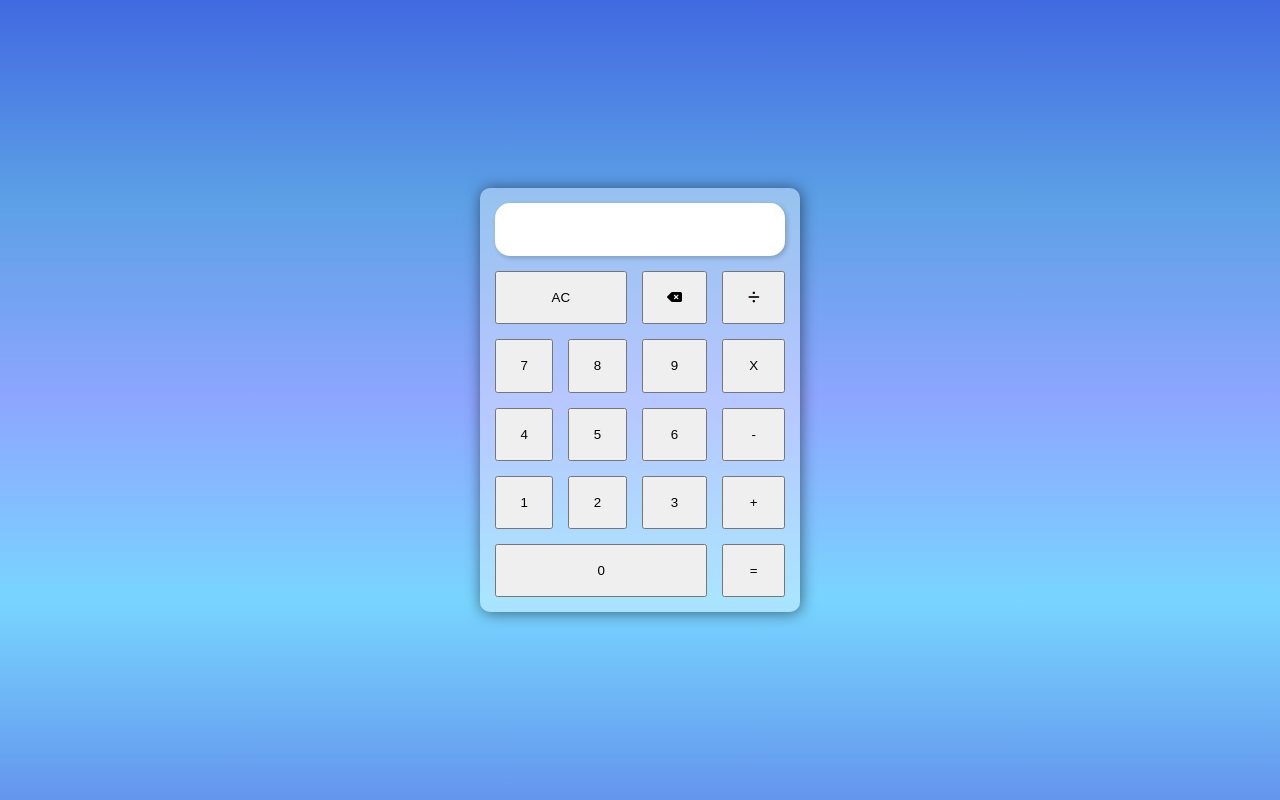
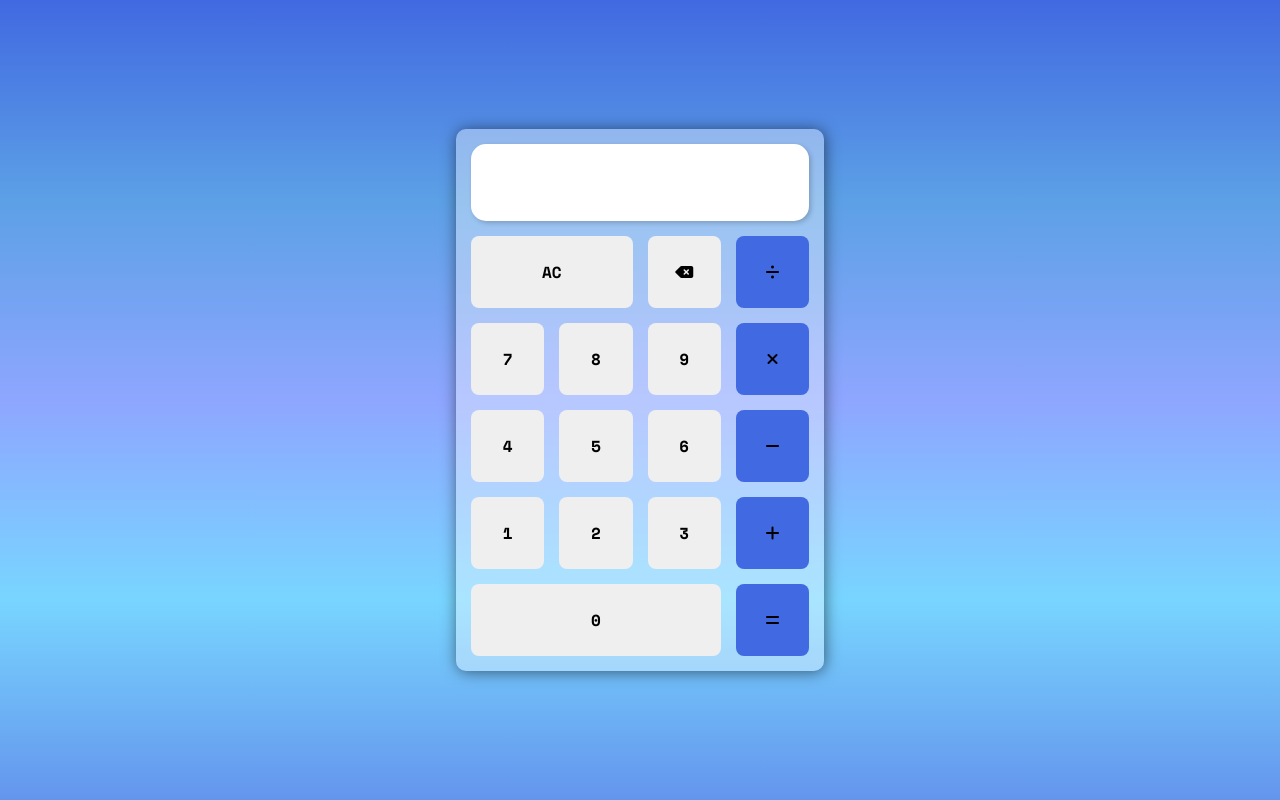
Before and after one commit to LucasGrem/projeto-calculadora, a plain HTML site: page index.html in a window 1280 px wide. Drawn offline with nearby package versions, Linux system fonts and the light colour scheme.

Commit message:
finalizei o css

```diff
--- a/index.html
+++ b/index.html
@@ -15,25 +15,25 @@
 
             <button rowspan="2" onclick="limpar()" class="button-limpar">AC</button>
             <button onclick="apagar()"><i class="fa-solid fa-delete-left"></i></button>
-            <button onclick="adicionar('/')"><i class="fa-solid fa-divide"></i></button>
+            <button onclick="adicionar('/')" class="botao-destaque"><i class="fa-solid fa-divide"></i></button>
 
             <button onclick="adicionar('7')">7</button>
             <button onclick="adicionar('8')">8</button>
             <button onclick="adicionar('9')">9</button>
-            <button onclick="adicionar('*')">X</button>
+            <button onclick="adicionar('*')" class="botao-destaque"><i class="fa-solid fa-xmark"></i></button>
 
             <button onclick="adicionar('4')">4</button>
             <button onclick="adicionar('5')">5</button>
             <button onclick="adicionar('6')">6</button>
-            <button onclick="adicionar('-')">-</button>
+            <button onclick="adicionar('-')" class="botao-destaque"><i class="fa-solid fa-minus"></i></button>
 
             <button onclick="adicionar('1')">1</button>
             <button onclick="adicionar('2')">2</button>
             <button onclick="adicionar('3')">3</button>
-            <button onclick="adicionar('+')">+</button>
+            <button onclick="adicionar('+')" class="botao-destaque"><i class="fa-solid fa-plus"></i></button>
 
             <button rowspan="3" onclick="adicionar('0')" class="button-zero">0</button>
-            <button onclick="calcular()">=</button>
+            <button onclick="calcular()" class="botao-destaque"><i class="fa-solid fa-equals"></i></button>
         </div>
 
     </main>
--- a/style.css
+++ b/style.css
@@ -1,9 +1,11 @@
 @charset "UTF=8";
+@import url('https://fonts.googleapis.com/css2?family=Montserrat:ital,wght@0,100..900;1,100..900&family=Space+Mono:ital,wght@0,400;0,700;1,400;1,700&display=swap');
 
 * {
     padding: 0;
     margin: 0;
     box-sizing: border-box;
+    font-family: 'Space Mono', Arial, Helvetica, sans-serif;
 }
 
 body {
@@ -16,7 +18,7 @@ body {
 
 main {
     background-color: rgba(255, 255, 255, 0.363);
-    width: 20em;
+    width: 23em;
     padding: 15px;
     border-radius: 10px;
     box-shadow: 1px 1px 15px rgba(0, 0, 0, 0.539);
@@ -25,22 +27,38 @@ main {
 input {
     border: none;
     width: 100%;
-    height: 4em;
+    height: 3em;
     border-radius: 15px;
     margin-bottom: 15px;
-    padding: 10px;
+    padding: 8px;
     text-align: right;
     box-shadow: 2px 2px 5px rgba(0, 0, 0, 0.199);
+    font-size: 1.6em;
 }
 
 .botoes {
     display: grid;
-    grid-template-columns: repeat(4, auto);
+    grid-template-columns: repeat(4, 1fr);
     gap: 15px;
 }
 
 button {
-    height: 4em;
+    height: 4.5em;
+    border: none;
+    cursor: pointer;
+    border-radius: 8px;
+    font-size: 1em;
+    font-weight: bold;
+    transition: 0.5s;
+}
+
+.botao-destaque {
+    background-color: #4169e1;
+}
+
+button:hover {
+    background-color: #4169e11f;
+    font-size: 1.1em;
 }
 
 .button-limpar {
```
